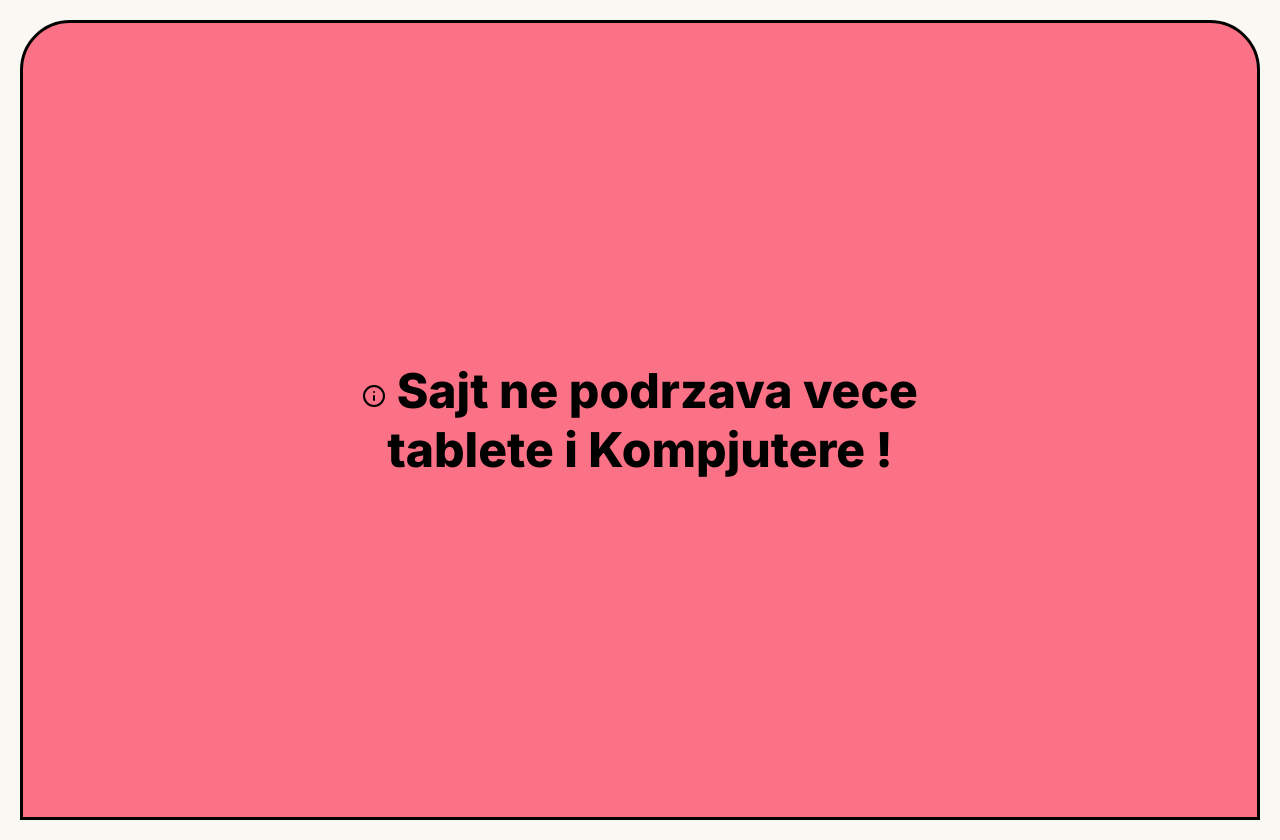
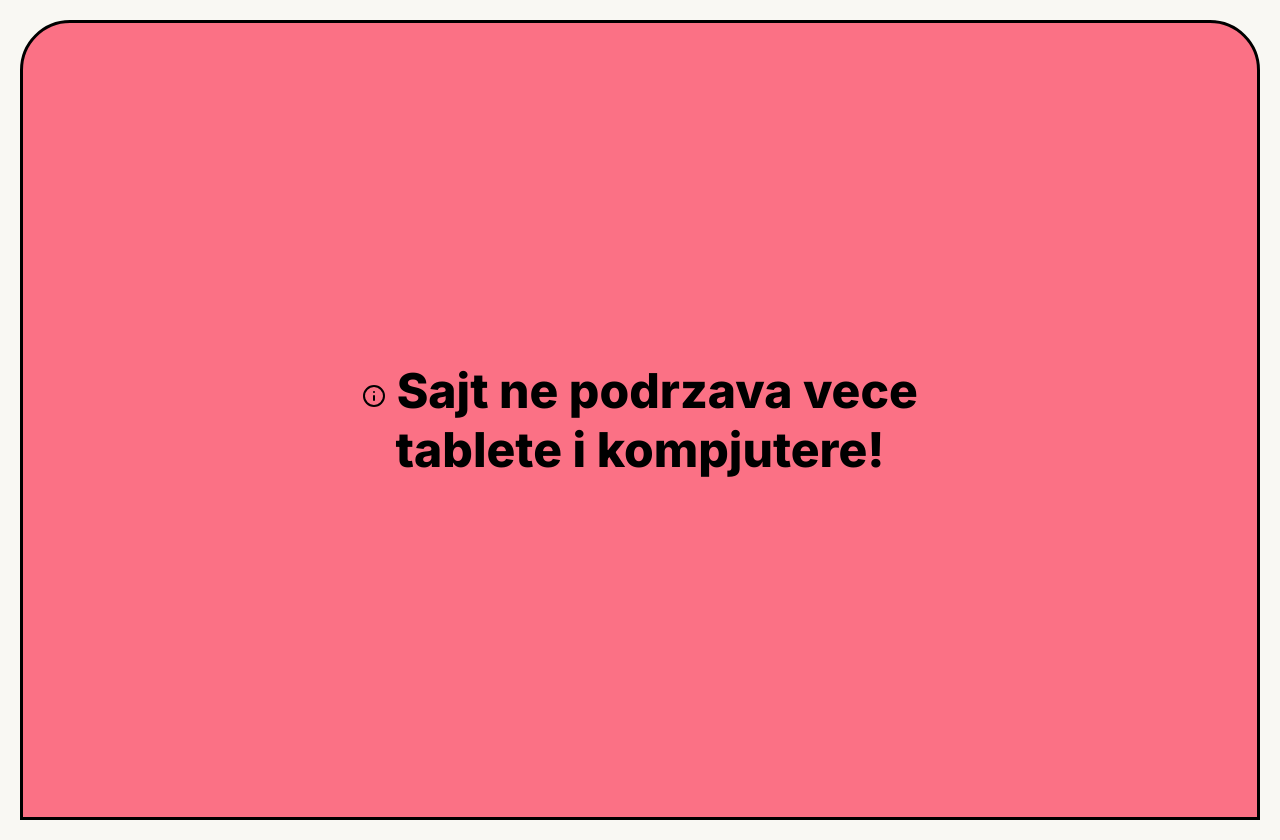
Before and after one commit to bokii25/vos, a React (Vite) app: page / in a window 1280 px wide. Built offline with nearby package versions, Linux system fonts and the light colour scheme.

Commit message:
vercel analytics omogucen

```diff
--- a/package.json
+++ b/package.json
@@ -10,6 +10,7 @@
     "preview": "vite preview"
   },
   "dependencies": {
+    "@vercel/analytics": "^2.0.1",
     "framer-motion": "^13.4.0",
     "lucide-react": "^1.47.0",
     "react": "^19.2.8",
--- a/src/App.jsx
+++ b/src/App.jsx
@@ -9,6 +9,8 @@ import { Staos } from './components/Staos'
 import { Statistika } from './components/Statistika'
 import { OSajtu } from './components/Osajtu'
 
+import { Analytics } from '@vercel/analytics/react'
+
 function App() {
 
   return (
@@ -16,7 +18,7 @@ function App() {
 
     <div className="app">
       <div className="responsivemw">
-        <p className="responsivem"> <Info /> Sajt ne podrzava vece <br /> tablete i Kompjutere !</p>
+        <p className="responsivem"> <Info /> Sajt ne podrzava vece <br /> tablete i kompjutere!</p>
       </div>
 
     <div className="appt">
@@ -35,7 +37,7 @@ function App() {
 
     </div>
 
-
+    <Analytics />
     </div>
   )
 }
```
Also changed, not shown: 1 other file (tests, documents, lock files or other folders).
